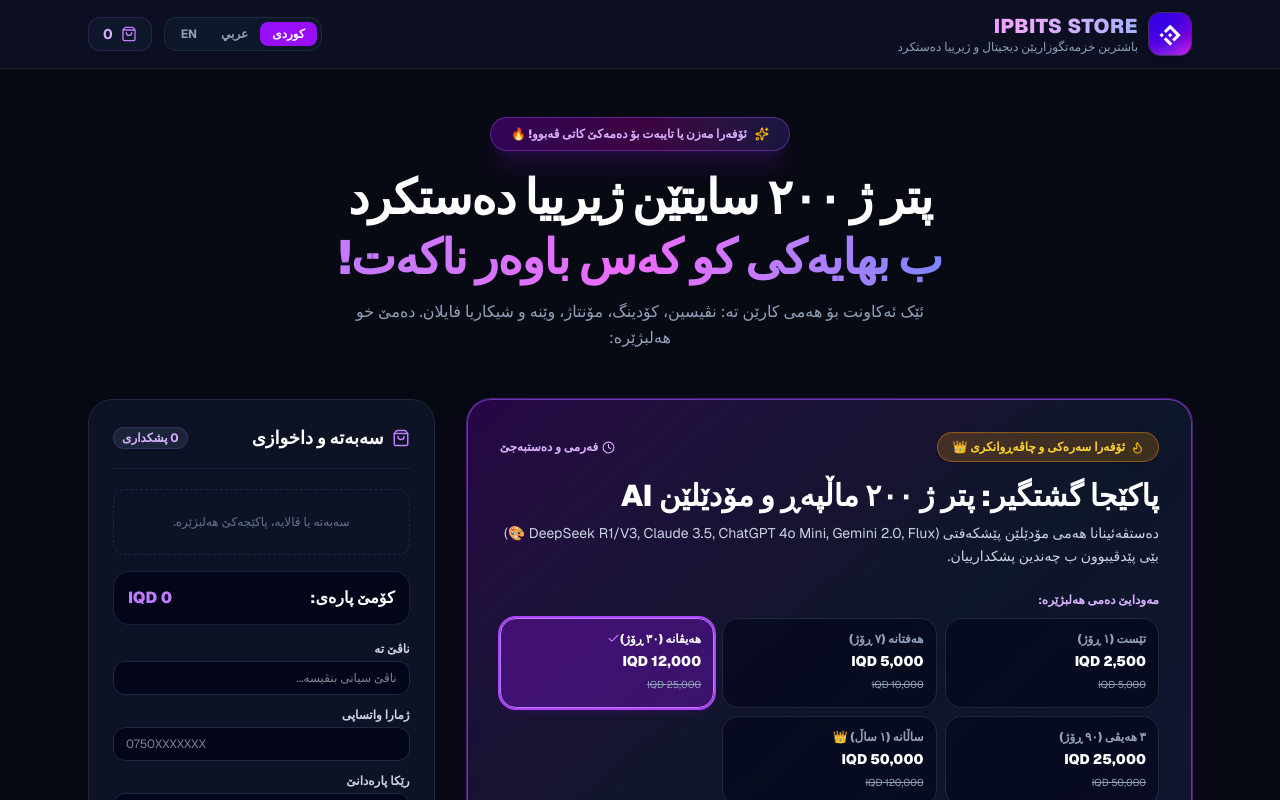
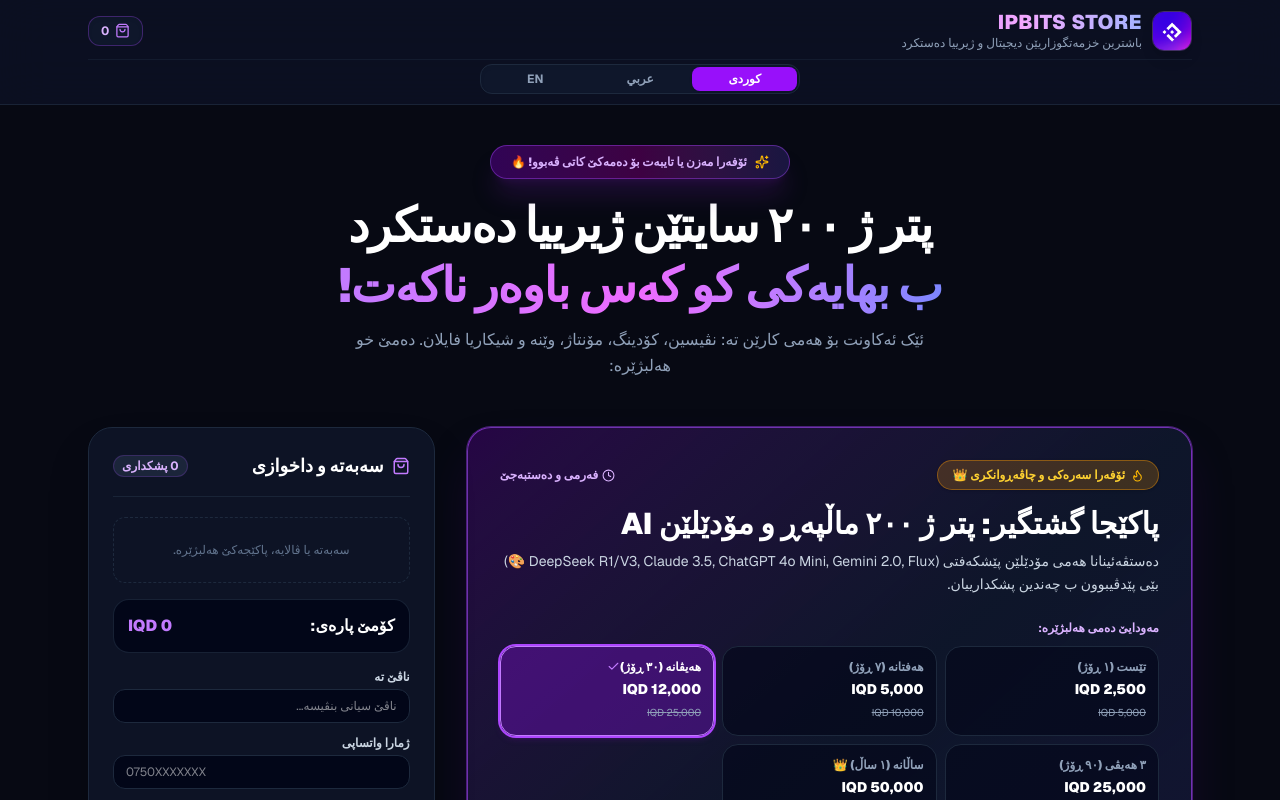
Before and after one commit to ipbits/IPBITS-STORE, a Next.js app: page /login in a window 1280 px wide. Shown: the top 800 px of the page. Built offline with nearby package versions, Linux system fonts and the light colour scheme.

Commit message:
update website

```diff
--- a/src/app/login/page.js
+++ b/src/app/login/page.js
@@ -344,17 +344,17 @@ export default function StorePage() {
   return (
     <div className="min-h-screen bg-[#070913] text-slate-100 font-sans selection:bg-purple-600 selection:text-white flex flex-col justify-between" dir={t.dir}>
 
-      {/* هێدەرێ پاراستی بۆ مۆبایل و دێسکتۆپێ */}
-      <nav className="border-b border-slate-800/80 bg-[#0c1022]/95 backdrop-blur-xl sticky top-0 z-50">
-        <div className="max-w-6xl mx-auto px-4 sm:px-6 py-2.5 sm:py-3">
+      {/* هێدەرێ سەرەکی - هەردەم لۆگۆ ل لایێ راستێ یە و دوگمەیێن زمانی ناچنە سەری */}
+      <header className="w-full border-b border-slate-800/80 bg-[#0c1022]/95 backdrop-blur-xl sticky top-0 z-50">
+        <div className="max-w-6xl mx-auto px-3 sm:px-6 py-2.5 flex flex-col gap-2">
 
-          <div className="flex items-center justify-between gap-3">
-            {/* لۆگۆ و ناڤێ فرۆشگەهێ */}
+          {/* ڕێزا سەرێ: لۆگۆ + سەبەتە */}
+          <div className="flex items-center justify-between w-full">
             <div className="flex items-center gap-2.5 shrink-0">
               <img
                 src="/logo.png"
                 alt="IPBITS Logo"
-                className="w-10 h-10 sm:w-11 sm:h-11 rounded-xl object-cover shadow-lg border border-purple-400/30 shrink-0"
+                className="w-10 h-10 rounded-xl object-cover shadow-lg border border-purple-400/30 shrink-0 block"
               />
               <div className="flex flex-col">
                 <span className="text-base sm:text-xl font-black tracking-wide bg-gradient-to-r from-purple-400 via-fuchsia-300 to-indigo-300 bg-clip-text text-transparent leading-tight">
@@ -366,68 +366,23 @@ export default function StorePage() {
               </div>
             </div>
 
-            {/* زمان و سەبەتە بۆ کۆمپیۆتەری */}
-            <div className="hidden sm:flex items-center gap-3">
-              <div className="flex items-center bg-slate-900 border border-slate-800 rounded-xl p-1 shadow-inner">
-                <button
-                  type="button"
-                  onClick={() => setLang('ku')}
-                  className={`px-3 py-1 text-xs font-bold rounded-lg transition-all ${
-                    lang === 'ku' ? 'bg-purple-600 text-white shadow-sm' : 'text-slate-400 hover:text-white'
-                  }`}
-                >
-                  کوردی
-                </button>
-                <button
-                  type="button"
-                  onClick={() => setLang('ar')}
-                  className={`px-3 py-1 text-xs font-bold rounded-lg transition-all ${
-                    lang === 'ar' ? 'bg-purple-600 text-white shadow-sm' : 'text-slate-400 hover:text-white'
-                  }`}
-                >
-                  عربي
-                </button>
-                <button
-                  type="button"
-                  onClick={() => setLang('en')}
-                  className={`px-3 py-1 text-xs font-bold rounded-lg transition-all ${
-                    lang === 'en' ? 'bg-purple-600 text-white shadow-md' : 'text-slate-400 hover:text-white'
-                  }`}
-                >
-                  EN
-                </button>
-              </div>
-
-              <button
-                type="button"
-                onClick={scrollToCart}
-                className="flex items-center gap-2 bg-slate-900 hover:bg-purple-950/50 border border-purple-500/20 px-3.5 py-1.5 rounded-xl text-purple-300 font-bold text-sm shadow-inner transition-all shrink-0 cursor-pointer"
-              >
-                <ShoppingBag size={16} className="text-purple-400" />
-                <span>{cart.length}</span>
-              </button>
-            </div>
-
-            {/* سەبەتە بۆ مۆبایلێ */}
-            <div className="flex sm:hidden items-center">
-              <button
-                type="button"
-                onClick={scrollToCart}
-                className="flex items-center gap-1.5 bg-slate-900 border border-purple-500/30 px-3 py-1.5 rounded-xl text-purple-300 font-bold text-xs shadow-inner"
-              >
-                <ShoppingBag size={15} className="text-purple-400" />
-                <span>{cart.length}</span>
-              </button>
-            </div>
+            <button
+              type="button"
+              onClick={scrollToCart}
+              className="flex items-center gap-1.5 bg-slate-900 border border-purple-500/30 hover:border-purple-500 px-3 py-1.5 rounded-xl text-purple-300 font-bold text-xs shadow-inner cursor-pointer"
+            >
+              <ShoppingBag size={15} className="text-purple-400" />
+              <span>{cart.length}</span>
+            </button>
           </div>
 
-          {/* دوگمەیێن زمانی بۆ مۆبایلێ */}
-          <div className="flex sm:hidden items-center justify-center mt-2.5 pt-2 border-t border-slate-800/60">
-            <div className="flex items-center w-full bg-slate-900/90 border border-slate-800 rounded-xl p-0.5 shadow-inner">
+          {/* ڕێزا ژێرێ: دوگمەیێن زمانی */}
+          <div className="w-full flex items-center justify-center pt-1 border-t border-slate-800/50">
+            <div className="flex items-center w-full max-w-xs bg-slate-900 border border-slate-800 rounded-xl p-0.5 shadow-inner">
               <button
                 type="button"
                 onClick={() => setLang('ku')}
-                className={`flex-1 py-1.5 text-xs font-bold rounded-lg transition-all ${
+                className={`flex-1 py-1 text-xs font-bold rounded-lg transition-all ${
                   lang === 'ku' ? 'bg-purple-600 text-white shadow-sm' : 'text-slate-400 hover:text-white'
                 }`}
               >
@@ -436,7 +391,7 @@ export default function StorePage() {
               <button
                 type="button"
                 onClick={() => setLang('ar')}
-                className={`flex-1 py-1.5 text-xs font-bold rounded-lg transition-all ${
+                className={`flex-1 py-1 text-xs font-bold rounded-lg transition-all ${
                   lang === 'ar' ? 'bg-purple-600 text-white shadow-sm' : 'text-slate-400 hover:text-white'
                 }`}
               >
@@ -445,7 +400,7 @@ export default function StorePage() {
               <button
                 type="button"
                 onClick={() => setLang('en')}
-                className={`flex-1 py-1.5 text-xs font-bold rounded-lg transition-all ${
+                className={`flex-1 py-1 text-xs font-bold rounded-lg transition-all ${
                   lang === 'en' ? 'bg-purple-600 text-white shadow-md' : 'text-slate-400 hover:text-white'
                 }`}
               >
@@ -455,10 +410,10 @@ export default function StorePage() {
           </div>
 
         </div>
-      </nav>
+      </header>
 
       {/* ناڤەرۆکا سەرەکی */}
-      <main className="max-w-6xl mx-auto px-4 sm:px-6 mt-6 sm:mt-12 mb-16 flex-1">
+      <main className="max-w-6xl mx-auto px-4 sm:px-6 mt-6 sm:mt-10 mb-16 flex-1">
 
         {/* سەردێڕ */}
         <div ref={productsSectionRef} className="text-center max-w-3xl mx-auto mb-10 sm:mb-12">
```
